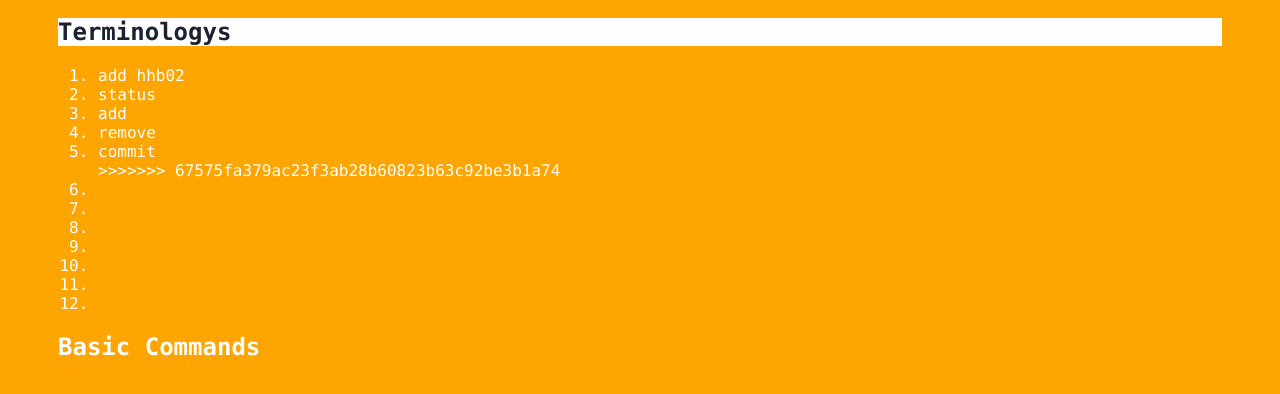
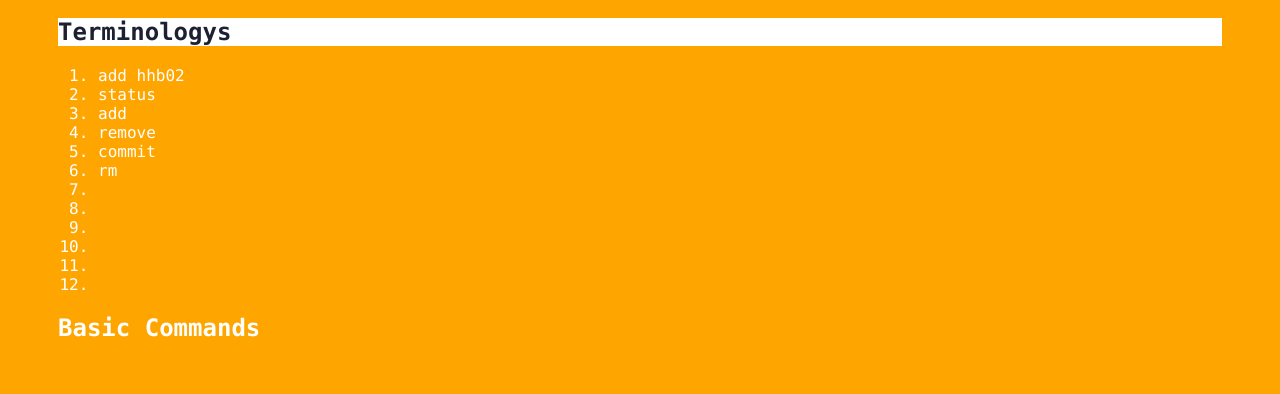
Before and after one commit to haohongbin/git_learning, a plain HTML site: page index.html in a window 1280 px wide. Both pictures are taken after a click on the element "Terminologys". Shown: the part 324-718 px from the top of the page. Drawn offline with Linux system fonts and the light colour scheme.

Commit message:
修改index.html rm

```diff
--- a/index.html
+++ b/index.html
@@ -25,8 +25,7 @@
                     <li>add</li>
                     <li>remove</li>
                     <li>commit</li>
->>>>>>> 67575fa379ac23f3ab28b60823b63c92be3b1a74
-                    <li></li>
+                    <li>rm</li>
                     <li></li>
                     <li></li>
                     <li></li>
```
